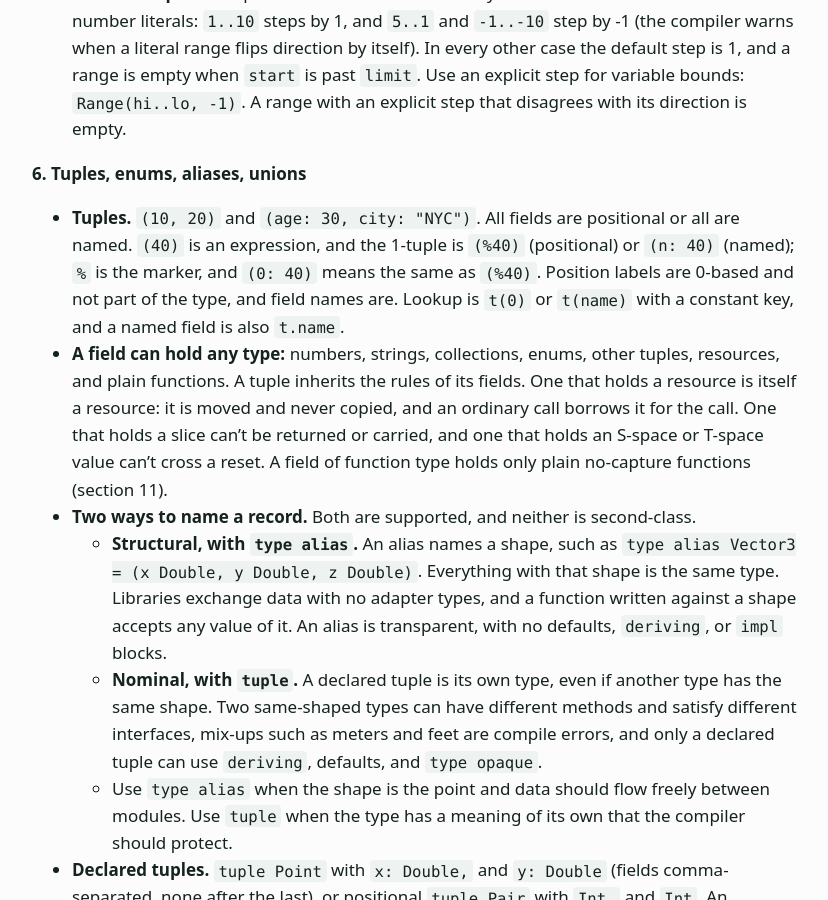
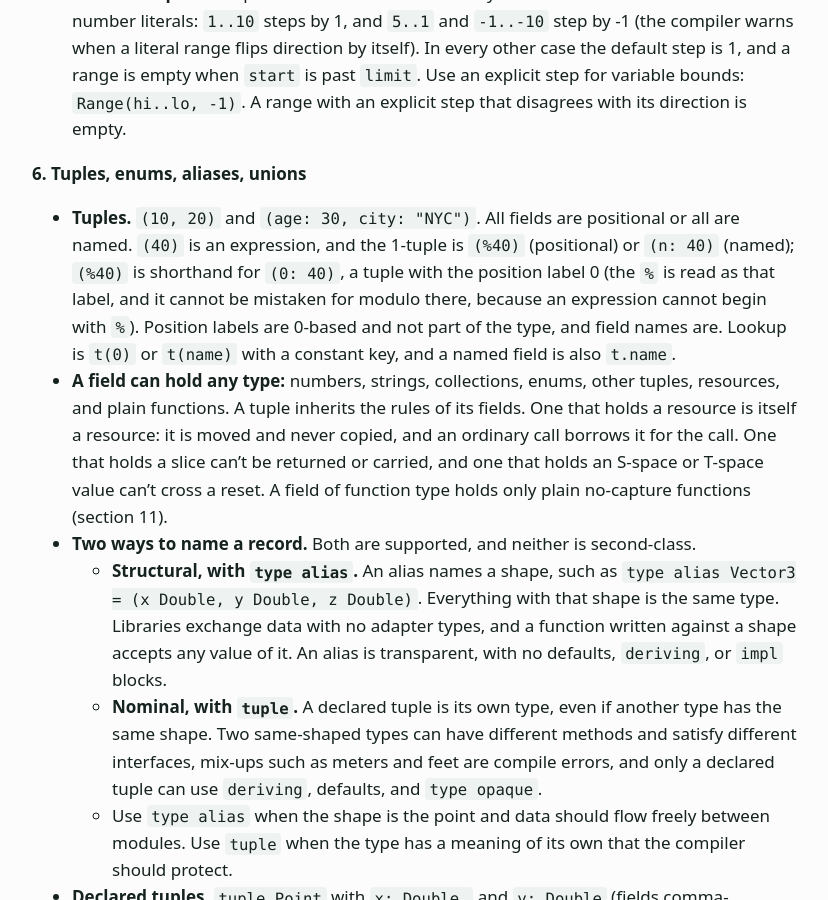
Before and after one commit to slconverse1/moxie, a Jekyll site: the page built from docs/spec.md, in a window 1280 px wide and 900 px high, scrolled down 16336 px. Shown: the whole window, without its empty margins (224-1052 px from the left). Built offline with Jekyll 4.4.1, drawn with Linux system fonts in a browser that asks for light colours; some of the changed text lies outside the part shown.

Commit message:
Spec: (%40) is shorthand for (0: 40)
Co-Authored-By: Claude Sonnet 5.5 <noreply@anthropic.com>
Claude-Session: https://claude.ai/code/session_01XCzUchPRZuBnrDtgjNTTye

```diff
--- a/docs/spec.md
+++ b/docs/spec.md
@@ -190,7 +190,7 @@ How S-space and T-space behave:
 - **Default step.** The step is inferred from direction only when both bounds are written as number literals: `1..10` steps by 1, and `5..1` and `-1..-10` step by -1 (the compiler warns when a literal range flips direction by itself). In every other case the default step is 1, and a range is empty when `start` is past `limit`. Use an explicit step for variable bounds: `Range(hi..lo, -1)`. A range with an explicit step that disagrees with its direction is empty.
 
 **6. Tuples, enums, aliases, unions**
-- **Tuples.** `(10, 20)` and `(age: 30, city: "NYC")`. All fields are positional or all are named. `(40)` is an expression, and the 1-tuple is `(%40)` (positional) or `(n: 40)` (named); `%` is the marker, and `(0: 40)` means the same as `(%40)`. Position labels are 0-based and not part of the type, and field names are. Lookup is `t(0)` or `t(name)` with a constant key, and a named field is also `t.name`.
+- **Tuples.** `(10, 20)` and `(age: 30, city: "NYC")`. All fields are positional or all are named. `(40)` is an expression, and the 1-tuple is `(%40)` (positional) or `(n: 40)` (named); `(%40)` is shorthand for `(0: 40)`, a tuple with the position label 0 (the `%` is read as that label, and it cannot be mistaken for modulo there, because an expression cannot begin with `%`). Position labels are 0-based and not part of the type, and field names are. Lookup is `t(0)` or `t(name)` with a constant key, and a named field is also `t.name`.
 - **A field can hold any type:** numbers, strings, collections, enums, other tuples, resources, and plain functions. A tuple inherits the rules of its fields. One that holds a resource is itself a resource: it is moved and never copied, and an ordinary call borrows it for the call. One that holds a slice can't be returned or carried, and one that holds an S-space or T-space value can't cross a reset. A field of function type holds only plain no-capture functions (section 11).
 - **Two ways to name a record.** Both are supported, and neither is second-class.
   - **Structural, with `type alias`.** An alias names a shape, such as `type alias Vector3 = (x Double, y Double, z Double)`. Everything with that shape is the same type. Libraries exchange data with no adapter types, and a function written against a shape accepts any value of it. An alias is transparent, with no defaults, `deriving`, or `impl` blocks.
```
Also changed, not shown: docs/gc/spec.md (+1 -1 lines).
